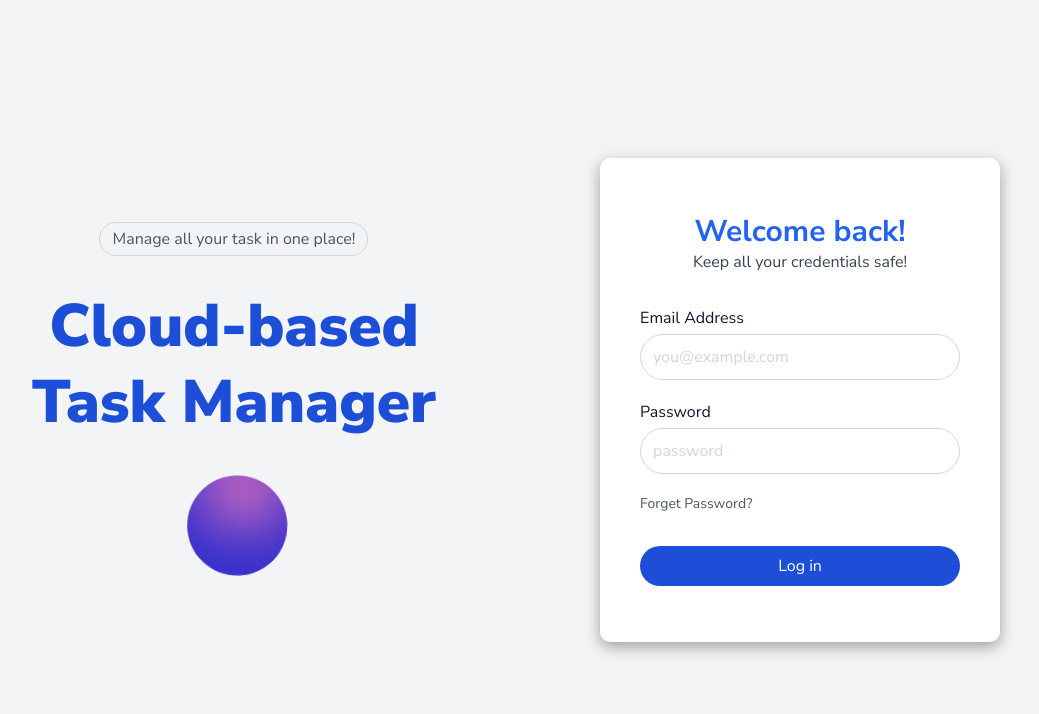
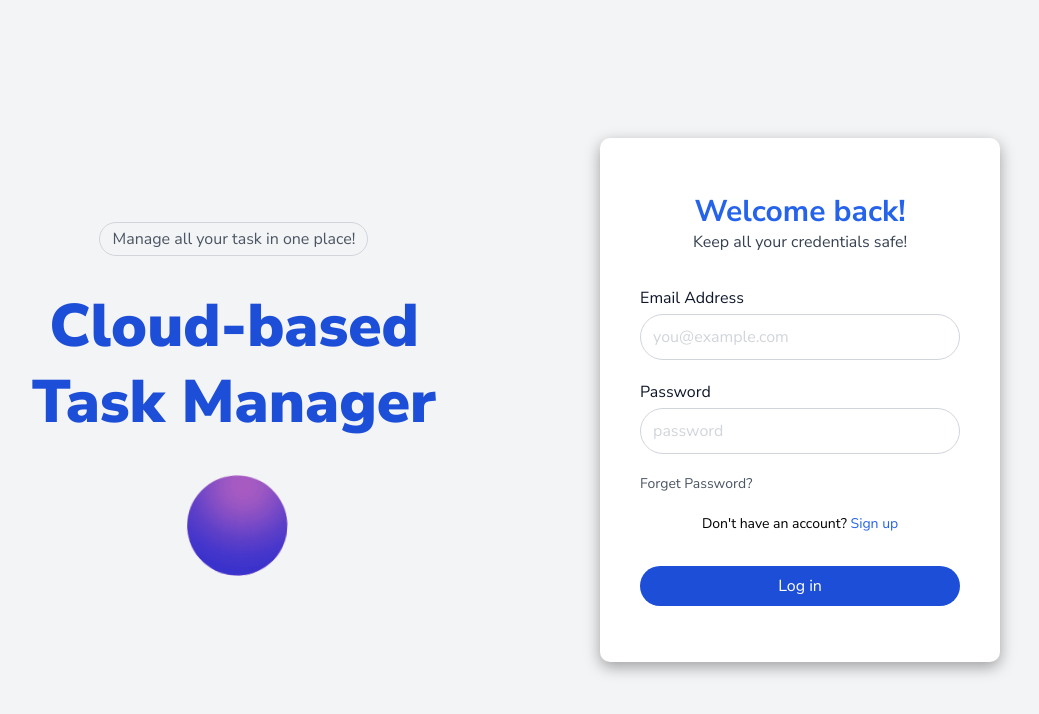
Before and after one commit to Adeeba-Aslam2003/Team_Task_Manager, a React (Vite) app in the folder client/: page /log-in in a window 1280 px wide. Shown: the top 714 px of the page, without its empty margins (164-1203 px from the left). Built offline with nearby package versions, Linux system fonts and the light colour scheme; no server answers.

Commit message:
fix: railway deploy path

```diff
--- a/client/src/pages/Login.jsx
+++ b/client/src/pages/Login.jsx
@@ -3,7 +3,7 @@
 import { useNavigate } from "react-router-dom";
 import { toast } from "sonner";
 import { Button, Loading, Textbox } from "../components";
-import { useLoginMutation } from "../redux/slices/apiSlice"; // ✅ FIXED
+import { useLoginMutation } from "../redux/slices/apiSlice";
 import { setCredentials } from "../redux/slices/authSlice";
 import { useEffect } from "react";
 
@@ -21,7 +21,6 @@
 
   const [login, { isLoading }] = useLoginMutation();
 
-  // 🔥 UPDATED LOGIN FUNCTION
   const handleLogin = async (data) => {
     try {
       const res = await login(data).unwrap();
@@ -30,9 +29,7 @@
 
       toast.success("Login successful ✅");
 
-      // 🔥 VERY IMPORTANT (COOKIE ACTIVATE + DATA LOAD)
       navigate("/dashboard");
-
     } catch (err) {
       toast.error(err?.data?.message || err.error);
     }
@@ -81,6 +78,7 @@
               </p>
             </div>
 
+            {/* 🔥 UPDATED SECTION */}
             <div className='flex flex-col gap-y-5'>
               <Textbox
                 placeholder='you@example.com'
@@ -109,6 +107,17 @@
               <span className='text-sm text-gray-600 hover:underline cursor-pointer'>
                 Forget Password?
               </span>
+
+              {/* 🔥 SIGNUP LINK ADDED */}
+              <p className="text-sm text-center">
+                Don't have an account?{" "}
+                <span
+                  className="text-blue-600 cursor-pointer hover:underline"
+                  onClick={() => navigate("/signup")}
+                >
+                  Sign up
+                </span>
+              </p>
             </div>
 
             {isLoading ? (
```
